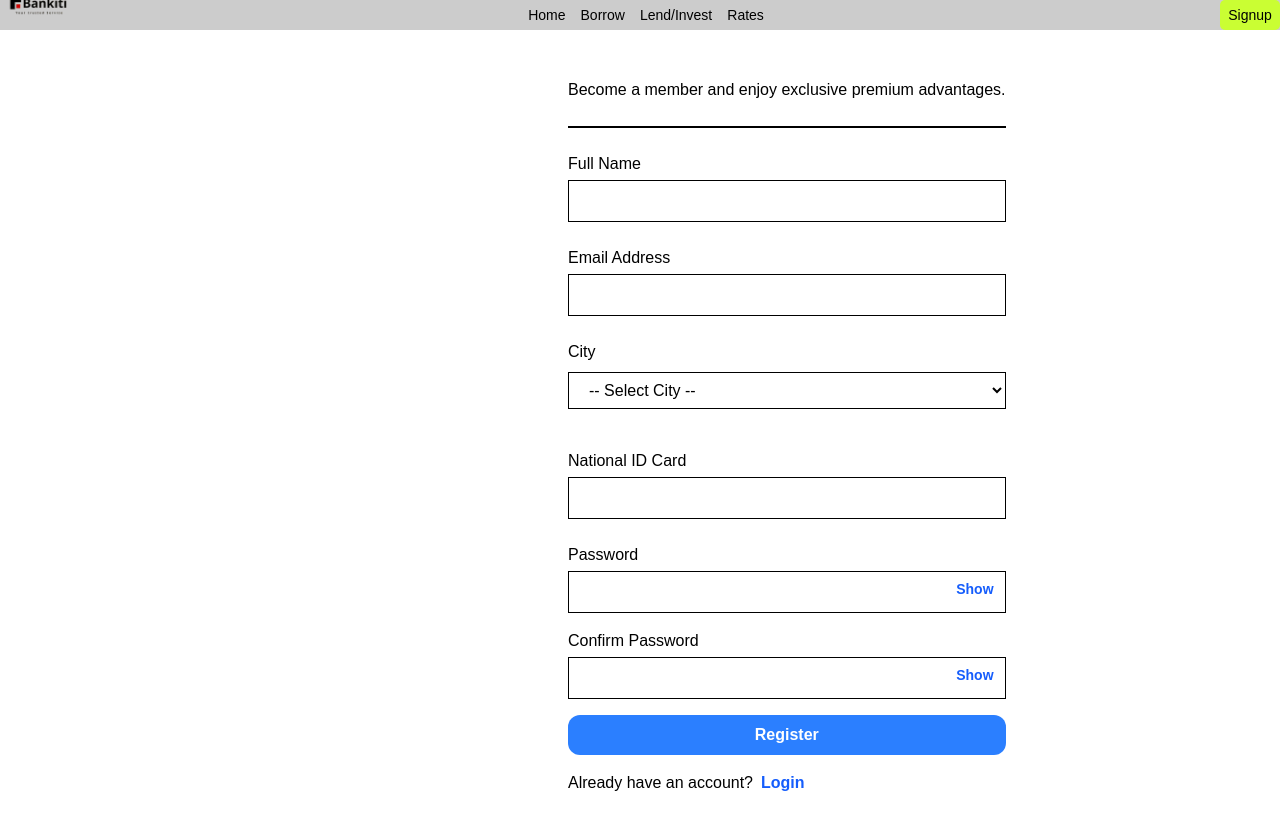
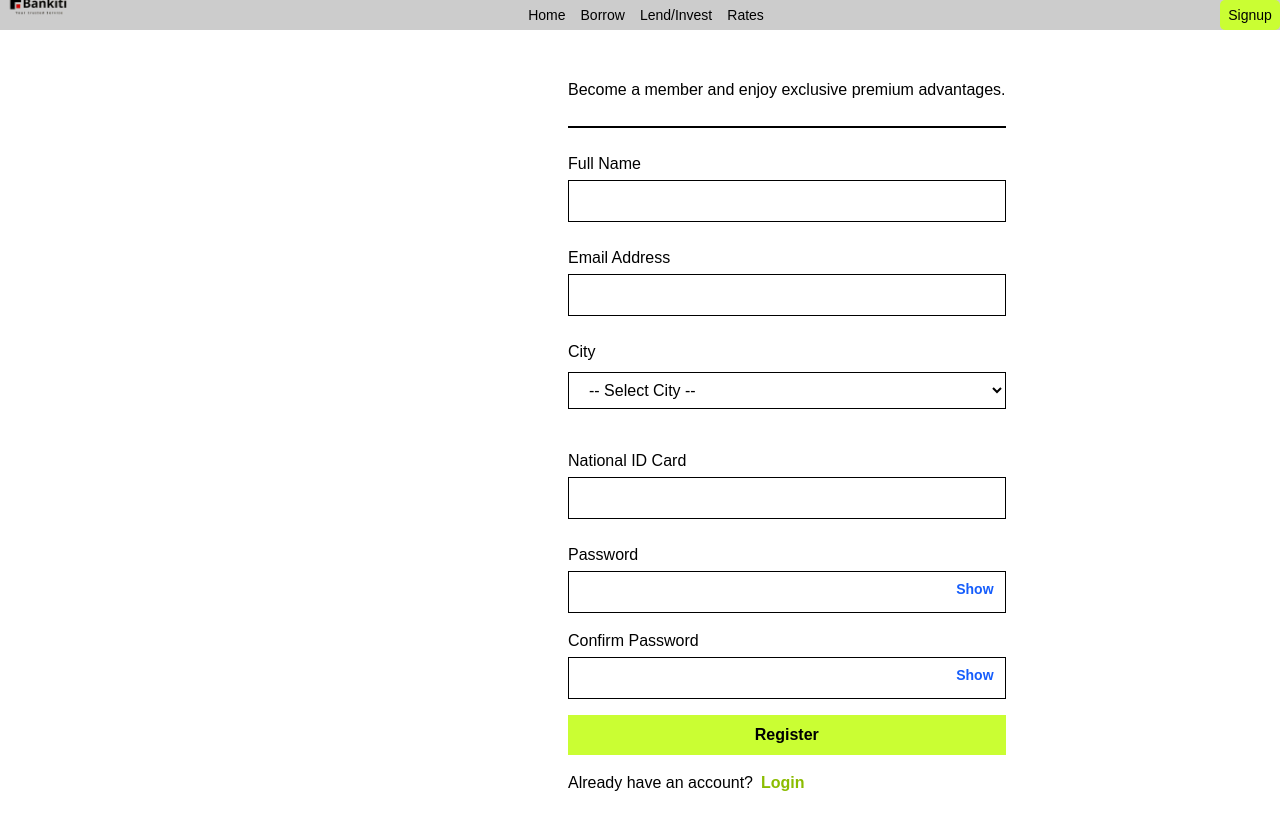
Before and after one commit to BANKITI/Finance-app-frontend-, a React (Vite) app in the folder finance-app/: page /signup in a window 1280 px wide. Shown: the top 830 px of the page. Built offline with nearby package versions, Linux system fonts and the light colour scheme.

Commit message:
first commit

```diff
--- a/finance-app/src/index.css
+++ b/finance-app/src/index.css
@@ -100,3 +100,14 @@ a.active{
   cursor: pointer;
   width: 70px;
 }
+
+.Register{
+  background-color: #CAFE33;
+
+}
+
+
+.Button{
+  background-color: #CAFE33;
+  width: 300px;
+}
--- a/finance-app/src/pages/Home.tsx
+++ b/finance-app/src/pages/Home.tsx
@@ -164,7 +164,7 @@ const Home = () => {
       <div >
         <div className='lg:flex lg:flex-row lg:ml-45'>
        <div>
-        <p>The Bankiti request supporting documents <br /> from  the borrower,such as identification <br /> proof,statement document, and collateral <br />details(if applicable).Bankiti  verifies the <br />information  provided to access the borrowers`<br /> creditworthiness and elegibility for the loan.</p>
+        <p> Bankiti request supporting documents <br /> from  the borrower,such as identification <br /> proof,statement document, and collateral <br />details(if applicable).Bankiti  verifies the <br />information  provided to access the borrowers`<br /> creditworthiness and elegibility for the loan.</p>
 
         <div>
         <img src="/photo.png" alt="" />
@@ -228,7 +228,7 @@ const Home = () => {
 
         <div className='flex flex-col'>
       <div className='lg:flex lg:gap-4 lg:items-center lg:justify-center'>
-         <div className='border h-70 w-95 lg:h-130'> <br />
+         <div className='border h-60 w-85 lg:w-95 lg:h-130'> <br />
          <div className='flex items-center justify-center'>How do I open an account with Bankiti?</div> <br />
         <hr /><br />
 
@@ -236,7 +236,7 @@ const Home = () => {
          </div><br />
 
 
-         <div className='border h-85 w-95 lg:h-130'><br />
+         <div className='border h-80 w-85 lg:w-95 lg:h-130'><br />
           <div className='flex items-center justify-center'>
           <p>What documents do I need to provide to apply for a loan?  </p></div><br />
           <hr /><br />
@@ -251,7 +251,7 @@ const Home = () => {
 
       <div className='flex flex-col'>
         <div className='lg:flex lg:gap-4 lg:items-center lg:justify-center'>
-        <div className='border h-73 w-95 lg:h-120'><br />
+        <div className='border h-65 w-85 lg:w-95 lg:h-120'><br />
           <div className='flex items-center justify-center'>
           <p>How can I access my account online? </p></div><br />
            <hr /><br />
@@ -261,7 +261,7 @@ const Home = () => {
            </div>
         </div><br />
 
-        <div className='border h-80 w-95 lg:h-120'><br />
+        <div className='border h-70 w-85 lg:w-95 lg:h-120'><br />
           <div className='flex items-center justify-center'>
           <p>Are my transactions and personal information secure?</p></div><br />
           <hr /><br />
--- a/finance-app/src/pages/Signup.tsx
+++ b/finance-app/src/pages/Signup.tsx
@@ -164,23 +164,27 @@ const Signup = () => {
 
           {error && <p className="text-red-500 text-sm mb-4">{error}</p>}
 
+           <div className="Register">
           {/* Register button */}
           <button
             type="submit"
-            className="w-full bg-blue-500 text-white font-semibold py-2 px-4 rounded-xl"
+            className="w-full text-black  font-semibold py-2 px-4 rounded-xl"
           >
             Register
           </button>
+          </div>
         </form>
 
-        <p className="mt-4">
+        <p className="mt-4 flex">
           Already have an account?
+          <div className="Login">
           <button
             onClick={() => navigate("/login", { replace: true })}
-            className="ml-2 text-blue-600 font-semibold"
+            className="ml-2  font-semibold text-[rgba(139,188,0,1)]"
           >
             Login
           </button>
+          </div>
         </p>
       </div>
     </div>
--- a/finance-app/src/pages/Successful.tsx
+++ b/finance-app/src/pages/Successful.tsx
@@ -2,7 +2,7 @@
 
 const Successful = () => {
   return (
-    <div className="flex  items-center flex-col justify-center min-h-screen px-4 lg:ml-135 bg-white">
+    <div className="flex  items-center flex-col justify-center min-h-screen px-4 lg:ml-135 bg-white ml-30">
         <div><img src="./success.png" alt="" /></div><br />
 
         <div><br />
--- a/finance-app/src/pages/Verification.tsx
+++ b/finance-app/src/pages/Verification.tsx
@@ -43,7 +43,7 @@ const Verification: React.FC = () => {
       <h2 className="text-2xl font-bold mb-2 text-center">OTP Verification</h2>
       <p className="text-gray-600 mb-6 text-center">
         Enter the OTP sent to{" "}
-        <span className="font-semibold">your mobile number</span>
+        <span className="font-semibold">your email</span>
       </p>
 
       {/* OTP Inputs */}
@@ -64,12 +64,14 @@ const Verification: React.FC = () => {
       {error && <p className="text-red-500 mb-3">{error}</p>}
 
       {/* Verify Button */}
+      <div className="Button">
       <button
         onClick={handleVerify}
-        className="w-full max-w-xs bg-lime-400 text-black font-semibold py-3 rounded-lg shadow hover:bg-lime-500 transition"
+        className="w-full max-w-xs  text-black font-semibold py-3 rounded-lg shadow hover:bg-lime-500 transition"
       >
         Verify & Proceed
       </button>
+      </div>
 
       {/* Resend Section */}
       <p className="mt-4 text-gray-500">
```
